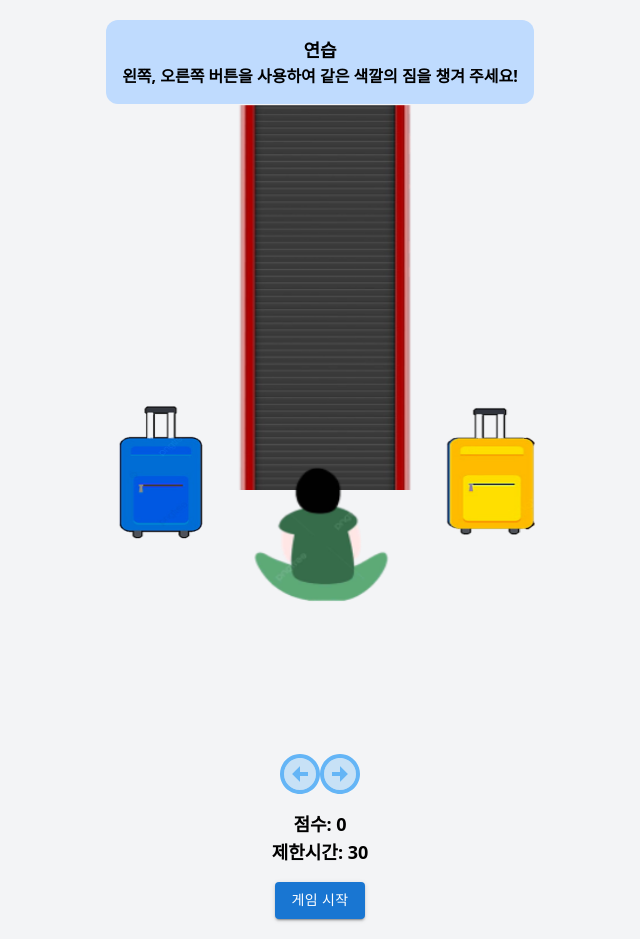
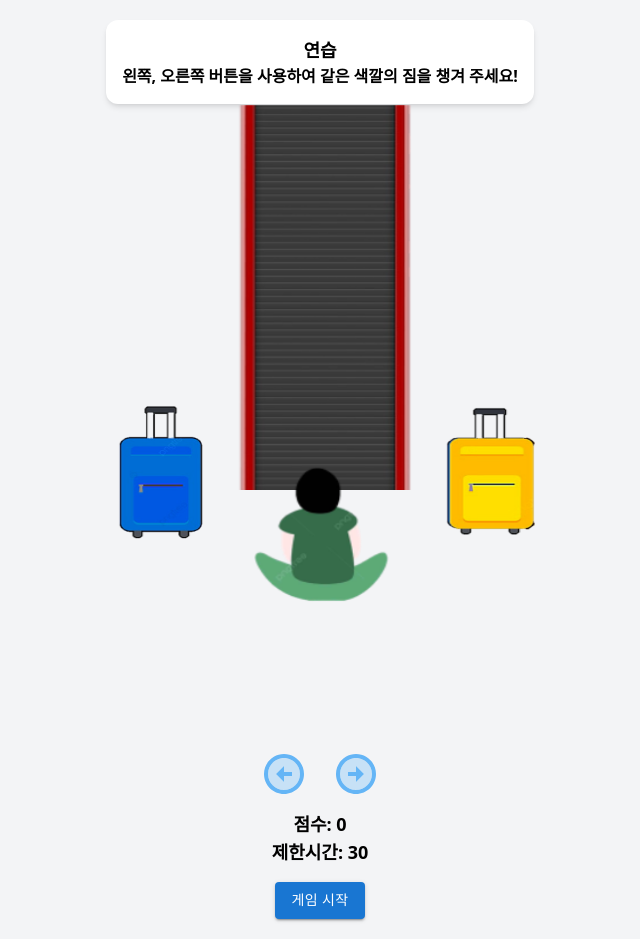
Before and after one commit to obvoso/react_hospital_subject, a Next.js app: page /baggage/0 in a window 1280 px wide. Shown: the whole page, without its empty margins (320-960 px from the left). Built offline with nearby package versions, Linux system fonts and the light colour scheme.

Commit message:
fix: 시작 후 아이템 등장시간 보정

```diff
--- a/src/components/baggage/BaggageCanvas.tsx
+++ b/src/components/baggage/BaggageCanvas.tsx
@@ -39,7 +39,7 @@ export default function BaggageCanvas({ level }: { level: number }) {
 
   return (
     <div className="flex flex-col items-center min-w-[500px]">
-      <div className="flex flex-col bg-blue-200 p-4 rounded-xl">
+      <div className="flex flex-col bg-white p-4 rounded-xl shadow-md">
         <span className="text-lg font-bold text-center">
           {level > 1 ? level - 1 + "단계" : "연습"}
         </span>
--- a/src/components/baggage/KeyDownButton.tsx
+++ b/src/components/baggage/KeyDownButton.tsx
@@ -23,13 +23,13 @@ export default function KeyDownButton({
   };
 
   return (
+    <div className="mx-4">
       <IconButton
         sx={{
           color: downPressed || clicked ? "#2196f3" : "#64b5f6",
           transform: downPressed || clicked ? "scale(1.5)" : "scale(2)",
           transition: "transform 0.2s",
         }}
-      className="mx-4"
         onMouseDown={handleMouseDown}
         onMouseUp={handleMouseUp}
         onMouseLeave={handleMouseUp}
@@ -37,5 +37,6 @@ export default function KeyDownButton({
       >
         {children}
       </IconButton>
+    </div>
   );
 }
```
Lines whose indentation alone changed are shown as unchanged.
